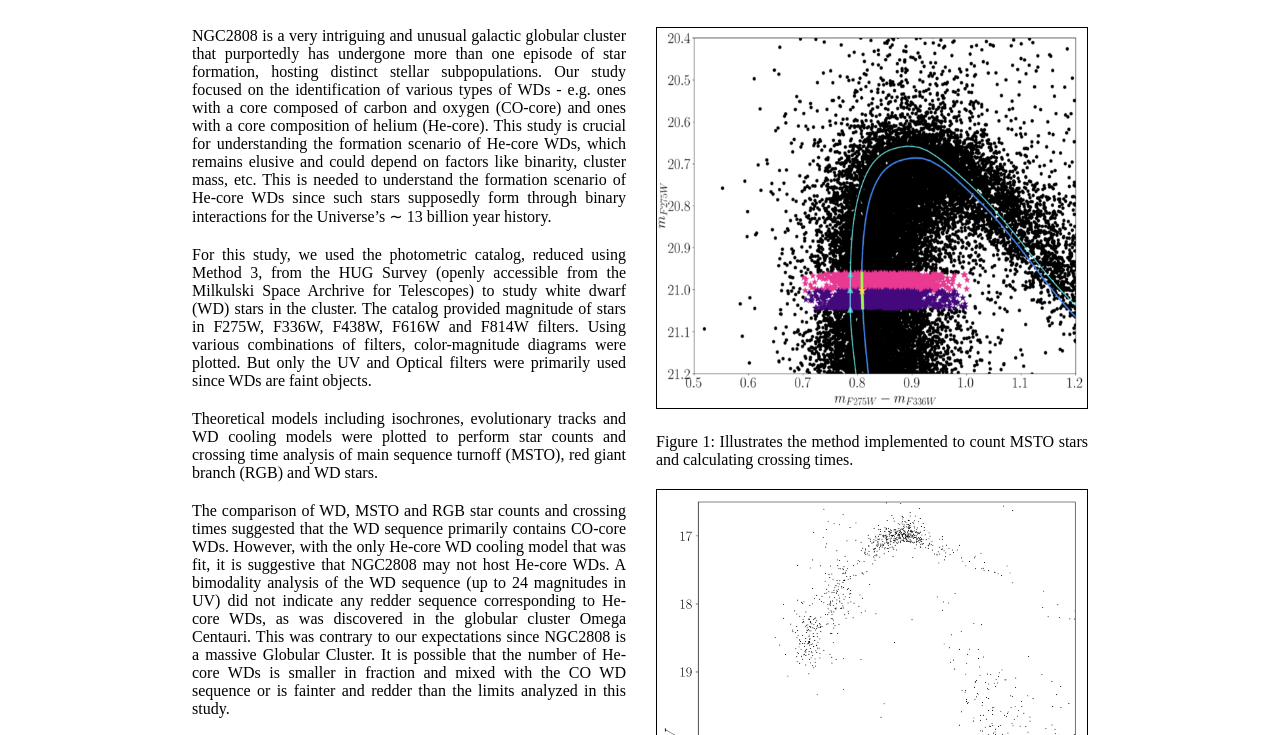
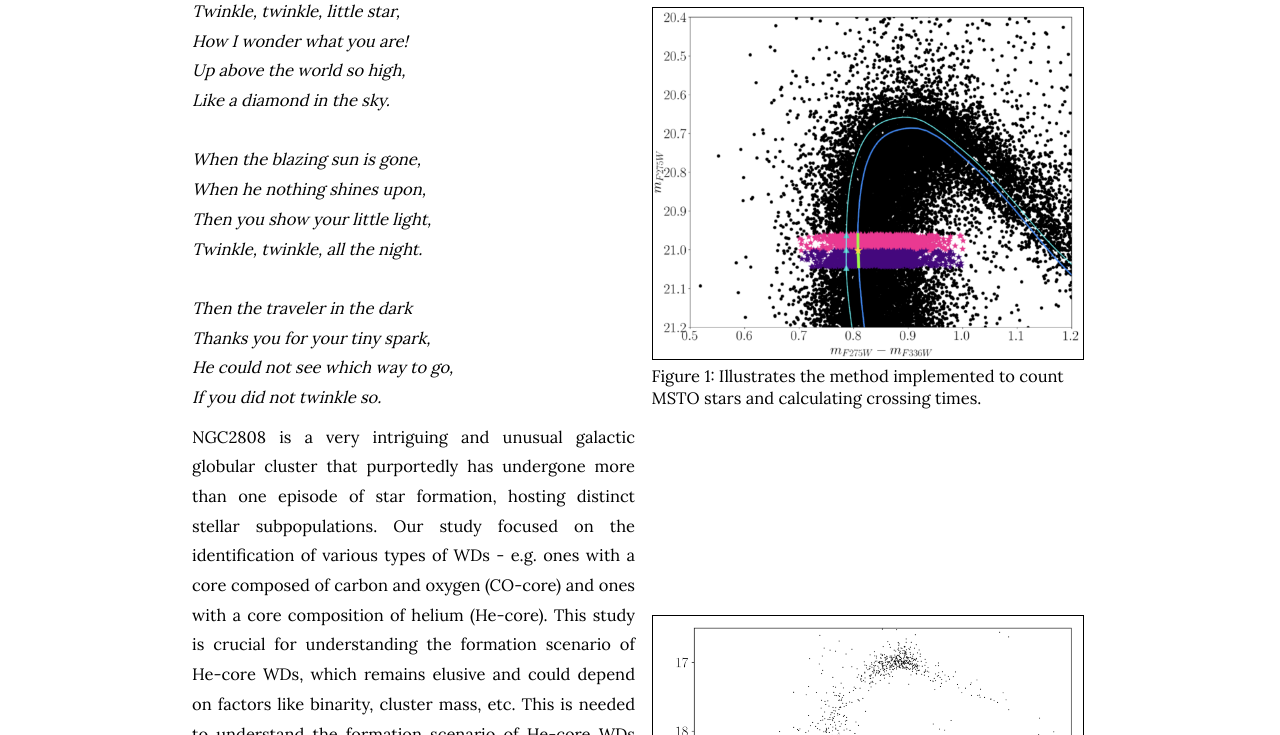
Before and after one commit to GuptaLaksh/GuptaLaksh.github.io, a plain HTML site: page projectdescription.html in a window 1280 px wide. Shown: the part 267-1002 px from the top of the page. Drawn offline with nearby package versions, Linux system fonts and the light colour scheme.

Commit message:
ugthesis made better

```diff
--- a/projectdescription.html
+++ b/projectdescription.html
@@ -4,132 +4,231 @@
     <meta charset="UTF-8">
     <meta name="viewport" content="width=device-width, initial-scale=1.0">
     <title>Laksh Gupta</title>
-    <link href="https://fonts.googleapis.com/css2?family=Roboto:wght@400;700&display=swap" rel="stylesheet">
+    <link href="https://fonts.googleapis.com/css2?family=Lora&display=swap" rel="stylesheet">
+    <!-- <link href="https://fonts.googleapis.com/css2?family=IBM+Plex+Sans:wght@400;700&display=swap" rel="stylesheet"> -->
     <style type="text/css">
 
         body {
-        font-family: serif;
+          font-family: 'Lora', 'Times New Roman', serif;
+          /* font-family: 'IBM Plex Sans', sans-serif; Apply the IBM Plex Sans font */
           margin: 0;
           padding: 0 15%;
           position: relative;
-        min-height: 170vh;
-        overflow-x: hidden;
-        /* background-image: url('2808.png'); Replace 'background.jpg' with your image path */
-        background-size: cover;
-        background-attachment: fixed;
-        background-position: center;
-        background-repeat: no-repeat;
-      }
-
-      /* Overlay to add grey color over the background image */
-      body::before {
-        content: "";
-        position: absolute;
-        top: 0;
-        left: 0;
-        width: 100%;
-        height: 100%;
-        /* background-color: rgba(128, 128, 128, 0.8); Grey color with 70% opacity */
-        z-index: -1; /* Keep it behind the content */
-      }
-
-      .text {
-        margin: 20px;
-        margin-left: -0px;
-        text-align: justify;
-        width: 100%;
-        font-size: 16.5;
-      }
-
-      /* body::after {
-        content: "";
-        position: absolute;
-        bottom: 0;
-        left: 0;
-        width: 100%;
-        height: 5cm;
-        background-color: grey;
-        z-index: -2;
-      } */
-
-      #main {
-        margin: 0 auto;
-        padding-bottom: 30px;
+          min-height: 150vh;
+          font-size: 1.2em;
+          overflow-x: hidden; /* Prevent horizontal scrolling if the strip extends beyond the viewport */
         }
 
         .container {
           display: flex;
           justify-content: space-between;
           align-items: flex-start;
-        padding: 2px 0;
-        gap: 30px;
+          padding: 30px 0;
+          gap: 10px;
         }
 
-      h1 {
+        .left-column {
+          width: 100%;
           text-align: center;
+          color: black;
+          font-size: 16.5px; /* small font size in numeric value */
+          line-height: 1.8; /* increases space between lines/sentences */
         }
 
-      /* .footer {
+        .left-column a {
+          color: #0808fd; /* a slightly darker shade of midnight blue */
+          text-decoration: none; /* optional: removes underline */
+        }
+
+        img {
+          width: 100%;
+          height: auto;
+          margin-left: 84px;
+          max-width: 500px; /* Adjust this value as needed */
+        }
+
+        .big-letter {
+            font-size: 1.5em; /* or try 1.4em for a more subtle effect */
+        }
+
+        p.text {
+            margin: 10px 0;
+            font-family: 'Lora', 'Times New Roman', serif;
+            /* font-family: 'IBM Plex Sans', sans-serif; Ensure the text uses IBM Plex Sans */
+            text-align: justify; /* Justify text */
+        }
+
+        .footer {
             position: absolute;
-        bottom: 2cm;
+            bottom: 0.35cm; /* 2 cm above the bottom */
             width: 75%;
             text-align: center;
             font-size: 0.8em;
-      } */
+        }
+
+        .tex sub, .latex sub, .latex sup {
+            text-transform: uppercase;
+        }
+
+        .tex sub, .latex sub {
+            vertical-align: -0.5ex;
+            margin-left: -0.1667em;
+            margin-right: -0.125em;
+        }
+
+        .tex, .latex, .tex sub, .latex sub {
+            font-size: 1em;
+        }
+
+        .latex sup {
+            font-size: 0.85em;
+            vertical-align: 0.15em;
+            margin-left: -0.36em;
+            margin-right: -0.15em;
+        }
+
+        .back-button {
+        position: absolute;
+        top: 20px;
+        left: 20px;
+        background-color: midnightblue;
+        color: white;
+        padding: 8px 14px;
+        text-decoration: none;
+        font-size: 14px;
+        border-radius: 5px;
+        font-family: 'Lora', 'Times New Roman', serif;
+        transition: background-color 0.3s;
+        }
+
+        .right-column {
+          width: 100%;
+          display: flex;
+          flex-direction: column;
+          align-items: center; /* center everything horizontally */
+        }
+
+        .image-caption {
+          width: 430px; /* fixed width for both image and caption */
+          margin-bottom: 30px;
+          text-align: left;
+          font-size: 16.5px;
+        }
+
+        .image-caption img {
+          width: 100%;
+          height: auto;
+          border: 1px solid black;
+          display: block;
+          margin: 0 auto;
+        }
+
+        .image-caption p {
+          margin-top: 5px;
+          font-family: 'Lora', 'Times New Roman', serif;
+        }
 
     </style>
 
     <!-- MathJax setup -->
-    <script src="https://polyfill.io/v3/polyfill.min.js?features=es6"></script>
-    <script id="MathJax-script" async src="https://cdn.jsdelivr.net/npm/mathjax@3/es5/tex-mml-chtml.js"></script>
+    <!-- <script src="https://polyfill.io/v3/polyfill.min.js?features=es6"></script>
+    <script id="MathJax-script" async src="https://cdn.jsdelivr.net/npm/mathjax@3/es5/tex-mml-chtml.js"></script> -->
   </head>
   <body>
     <div id="main">
-      <p class="text" style="font-size: 3.1em;" style="text-align: center;">A Stellar Murder Investigation: Where are the corpses?</p>
-      <!-- <p class="text" style="font-size: 3.1em;" style="text-align: center;">Study of White Dwarfs in the Globular Cluster NGC2808</p> -->
-      <p class="text" style="font-size: 2.7em;" style="text-align: center;">A brief description of my undergraduate thesis (<a href="Undergraduate Thesis.pdf">link</a>)</p>
+      <a href="main.html" class="back-button">← Back to Main</a>
+      <p class="text " style="font-size: 2.9em; text-align: center !important;">Stellar Murder Investigation in NGC2808</p>
+      <p class="text " style="font-size: 2.1em; text-align: center !important;">A brief description of my <a href="Undergraduate Thesis.pdf">undergraduate thesis</a></p>
 
       <div class="container">
         <div class="left-column">
 
-          <p class="text">NGC2808 is a very intriguing and unusual galactic globular cluster that purportedly
-            has undergone more than one episode of star formation, hosting distinct stellar subpopulations. Our study focused on the identification of various types of WDs
+          <p class="text">
+            <em>Twinkle, twinkle, little star,</em>
+            <br>
+            <em>How I wonder what you are!</em>
+            <br>
+            <em>Up above the world so high,</em>
+            <br>
+            <em>Like a diamond in the sky.</em>
+            <br>
+            <br>
+            <em>When the blazing sun is gone,</em>
+            <br>
+            <em>When he nothing shines upon,</em>
+            <br>
+            <em>Then you show your little light,</em>
+            <br>
+            <em>Twinkle, twinkle, all the night.</em>
+            <br>
+            <br>
+            <em>Then the traveler in the dark</em>
+            <br>
+            <em>Thanks you for your tiny spark,</em>
+            <br>
+            <em>He could not see which way to go,</em>
+            <br>
+            <em>If you did not twinkle so.</em>
+          </p>
+
+          <p class="text">
+            NGC2808 is a very intriguing and unusual galactic globular cluster that purportedly
+            has undergone more than one episode of star formation, hosting distinct stellar subpopulations.
+            Our study focused on the identification of various types of WDs
             - e.g. ones with a core composed of carbon and oxygen (CO-core) and ones with a
             core composition of helium (He-core). This study is crucial for understanding the formation
             scenario of He-core WDs, which remains elusive and could depend on factors like binarity, cluster
             mass, etc. This is needed to understand the formation scenario of He-core WDs since
-            such stars supposedly form through binary interactions for the Universe’s ∼ 13 billion year history.</p>
+            such stars supposedly form through binary interactions for the Universe’s ∼ 13 billion year history.
+          </p>
 
-          <p class="text">For this study, we used the photometric catalog, reduced using Method 3, from the HUG Survey (openly accessible from the Milkulski Space Archrive for Telescopes) to
-            study white dwarf (WD) stars in the cluster. The catalog provided magnitude of stars in F275W, F336W, F438W, F616W and F814W filters. Using various combinations of filters, color-magnitude diagrams were plotted. But only the UV and Optical filters were primarily
-            used since WDs are faint objects. </p>
+          <p class="text">
+            For this study, we used the photometric catalog, reduced using Method 3, from the HUG Survey
+            (openly accessible from the Milkulski Space Archrive for Telescopes) to
+            study white dwarf (WD) stars in the cluster. The catalog provided magnitude of stars in
+            F275W, F336W, F438W, F616W and F814W filters. Using various combinations of filters,
+            color-magnitude diagrams were plotted. But only the UV and Optical filters were primarily
+            used since WDs are faint objects.
+          </p>
 
-          <p class="text">Theoretical models including isochrones, evolutionary tracks and WD cooling models were plotted to perform star counts and crossing time analysis
-            of main sequence turnoff (MSTO), red giant branch (RGB) and WD stars.</p>
+          <p class="text">
+            Theoretical models including isochrones, evolutionary tracks and WD cooling models were plotted
+            to perform star counts and crossing time analysis
+            of main sequence turnoff (MSTO), red giant branch (RGB) and WD stars.
+          </p>
 
-          <p class="text">The comparison of WD, MSTO and RGB star counts and crossing times suggested
+          <p class="text">
+            The comparison of WD, MSTO and RGB star counts and crossing times suggested
             that the WD sequence primarily contains CO-core WDs. However, with the only He-core WD cooling model
             that was fit, it is suggestive that NGC2808 may not host He-core WDs.
-            A bimodality
-            analysis of the WD sequence (up to 24 magnitudes in UV) did not indicate any redder
+            A bimodality analysis of the WD sequence (up to 24 magnitudes in UV) did not indicate any redder
             sequence corresponding to He-core WDs, as was discovered in the globular cluster Omega Centauri. This
             was contrary to our expectations since NGC2808 is a massive Globular Cluster. It is
             possible that the number of He-core WDs is smaller in fraction and mixed with the CO
-            WD sequence or is fainter and redder than the limits analyzed in this study.</p>
+            WD sequence or is fainter and redder than the limits analyzed in this study.
+          </p>
 
-          <p class="text">Further
-              studies, including fitting more He-core models and analyzing deeper photometric data
-              of NGC2808, could help conclude.</p>
+          <p class="text">
+            Further studies, including fitting more He-core models and analyzing deeper photometric data
+            of NGC2808, could help conclude.
+            </p>
         </div>
 
         <div class="right-column">
           <div style="margin-top: 20px;"></div>
 
-          <img src="MSTO.png" alt="MSTO" style="border: 1px solid black;" height="380px" width="430px">
-          <p class="text">Figure 1: Illustrates the method implemented to count MSTO stars and calculating crossing times.</p>
+          <div class="image-caption" style="margin-bottom: 5cm;">
+            <img src="MSTO.png" alt="MSTO">
+            <p>Figure 1: Illustrates the method implemented to count MSTO stars and calculating crossing times.</p>
+          </div>
 
-          <img src="WD.png" alt="White Dwarfs" style="border: 1px solid black;" height="600px" width="430px">
-          <p class="text">Figure 2: Pink and teal-coloured triangles are White Dwarf stars.</p>
+          <div class="image-caption">
+            <img src="WD.png" alt="White Dwarfs">
+            <p>Figure 2: Pink and teal-coloured triangles are White Dwarf stars.</p>
+          </div>
+        </div>
+
+
 
         </div>
       </div>
```
Lines whose indentation alone changed are shown as unchanged.
